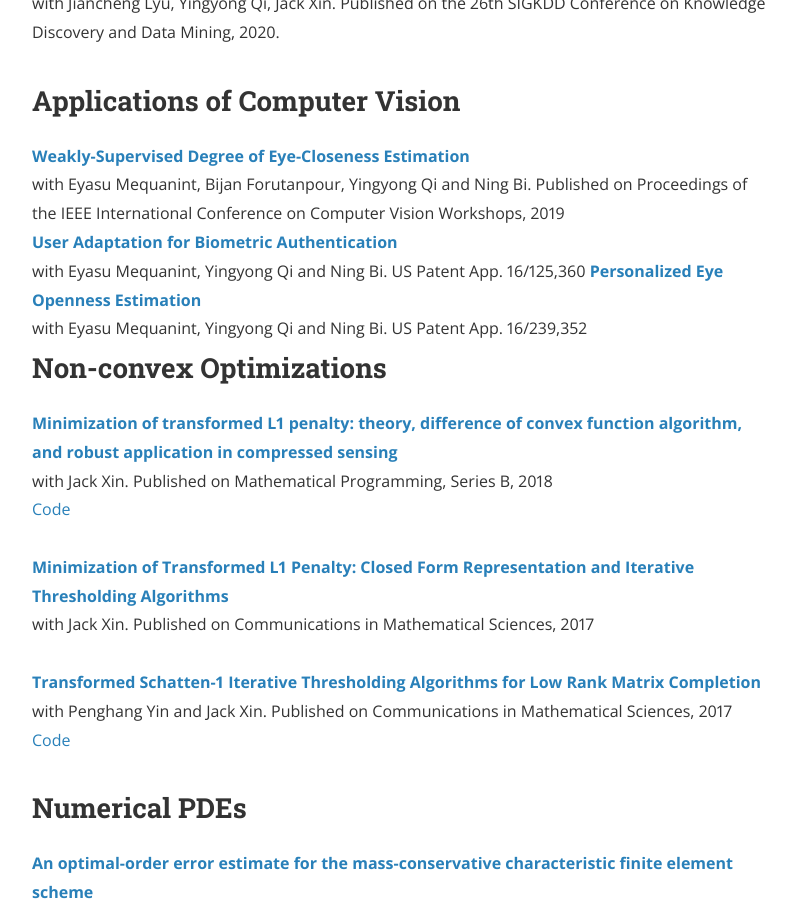
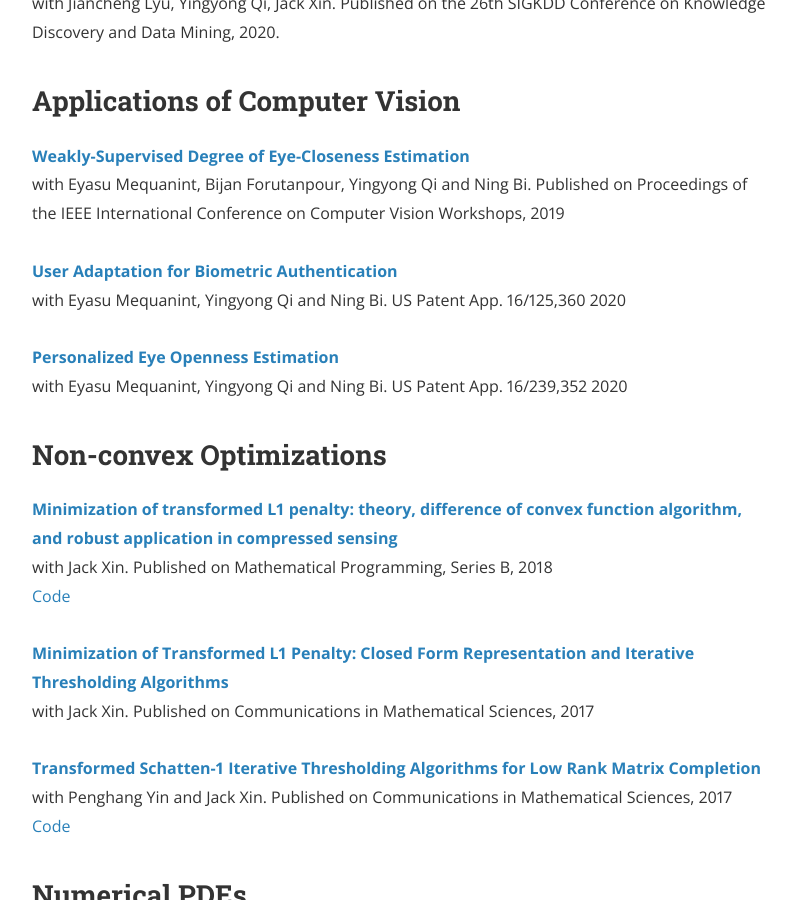
Before and after one commit to zsivine/zsivine.github.io, a Jekyll site: the page built from research.html, in a window 1280 px wide and 900 px high, scrolled down 1888 px. Shown: the whole window, without its empty margins (240-1036 px from the left). Built offline with Jekyll 4.4.1, drawn with Linux system fonts in a browser that asks for light colours; nearby versions of some CDN libraries; comment, search, counter and statistics services are not loaded; a style sheet for code colours, icons or effects is not loaded.

Commit message:
fixed gap ./run-update.sh add

```diff
--- a/research.html
+++ b/research.html
@@ -104,15 +104,17 @@ permalink: /research/
 <br>with Eyasu Mequanint, Bijan Forutanpour, Yingyong Qi and Ning Bi.
     Published on Proceedings of the IEEE International Conference on Computer Vision Workshops, 2019<br>
 
+<br>
 <strong><a href="https://patentimages.storage.googleapis.com/cc/ed/1b/0e0be50f8e1c28/US20200082062A1.pdf">
     User Adaptation for Biometric Authentication</a></strong>
 <br>with Eyasu Mequanint, Yingyong Qi and Ning Bi.
-    US Patent App. 16/125,360
+    US Patent App. 16/125,360   2020<br>
 
+<br>
 <strong><a href="http://www.freepatentsonline.com/y2020/0218878.html">
     Personalized Eye Openness Estimation</a></strong>
 <br>with Eyasu Mequanint, Yingyong Qi and Ning Bi.
-    US Patent App. 16/239,352
+    US Patent App. 16/239,352   2020<br>
 
 
 <br>
```
